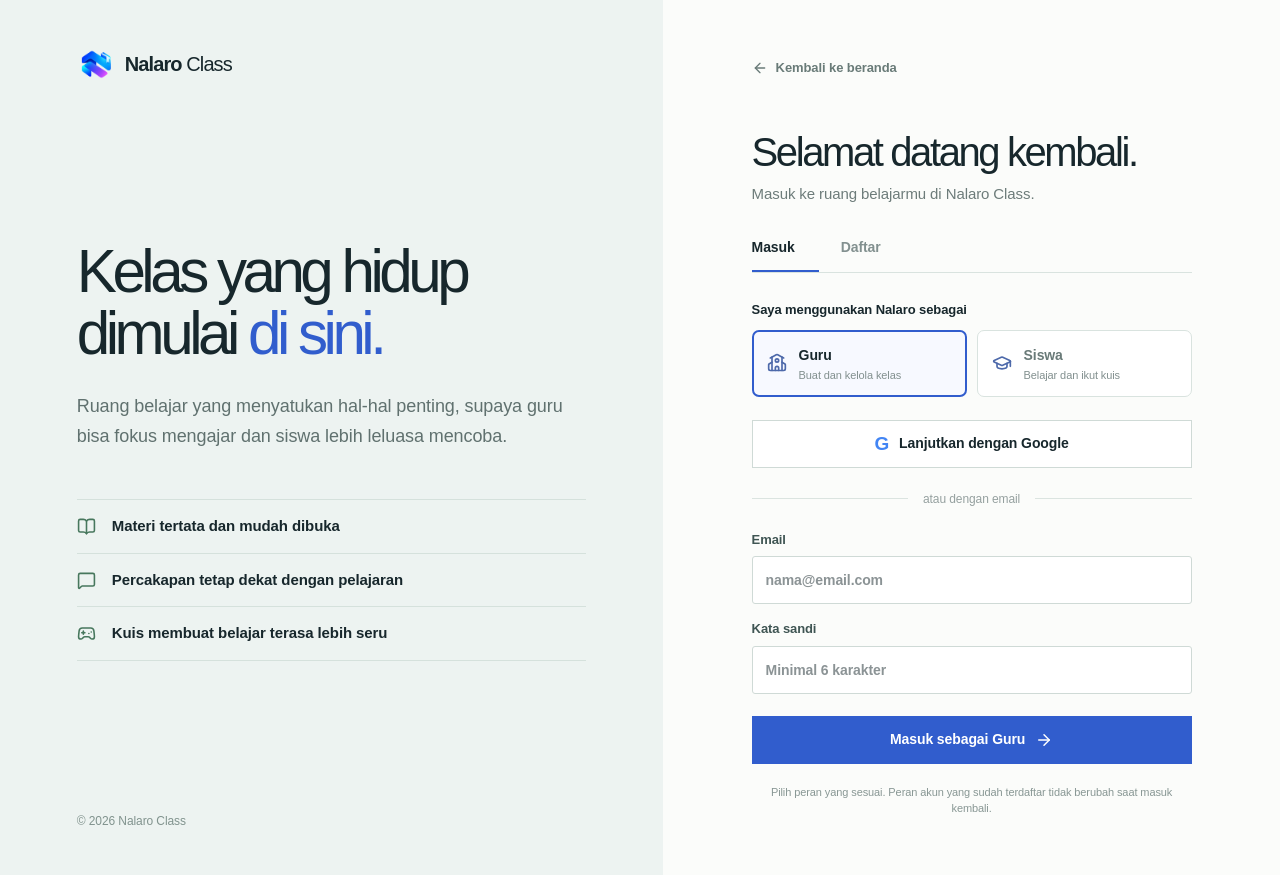
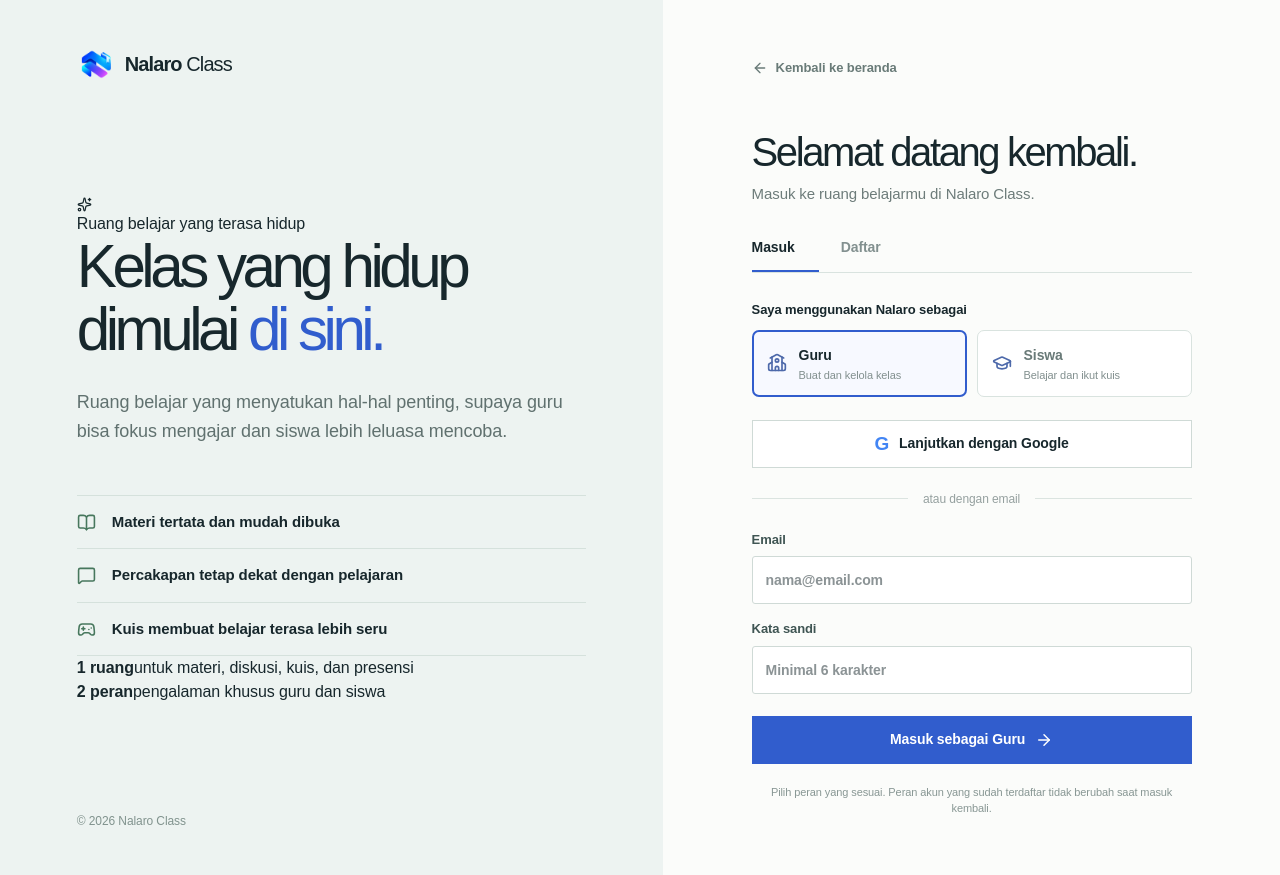
Before and after one commit to hulumzz/Quizzy, a React (Vite) app: page /login in a window 1280 px wide. Built offline with nearby package versions, Linux system fonts and the light colour scheme; no server answers.

Commit message:
feat: polish auth experience and use process loader

```diff
--- a/src/pages/Auth.jsx
+++ b/src/pages/Auth.jsx
@@ -1,7 +1,8 @@
 import { useState } from 'react';
-import { ArrowLeft, ArrowRight, BookOpen, Gamepad2, GraduationCap, Loader2, MessageSquare, School } from 'lucide-react';
+import { ArrowLeft, ArrowRight, BookOpen, Gamepad2, GraduationCap, MessageSquare, School, Sparkles } from 'lucide-react';
 import { Link } from 'react-router-dom';
 import Brand from '../components/Brand';
+import { ProcessLoader } from '../components/ui';
 import { useAuth } from '../context/useAuth';
 import '../styles/landing.css';
 
@@ -71,7 +72,7 @@
     <main className="nlr-auth">
       <aside className="nlr-auth__aside">
         <Link to="/" aria-label="Kembali ke Nalaro Class"><Brand /></Link>
-        <div className="nlr-auth__story"><h1>Kelas yang hidup<br />dimulai <em>di sini.</em></h1><p>Ruang belajar yang menyatukan hal-hal penting, supaya guru bisa fokus mengajar dan siswa lebih leluasa mencoba.</p><ul><li><BookOpen size={19} /> Materi tertata dan mudah dibuka</li><li><MessageSquare size={19} /> Percakapan tetap dekat dengan pelajaran</li><li><Gamepad2 size={19} /> Kuis membuat belajar terasa lebih seru</li></ul></div>
+        <div className="nlr-auth__story"><span className="nlr-auth__eyebrow"><Sparkles size={15} /> Ruang belajar yang terasa hidup</span><h1>Kelas yang hidup<br />dimulai <em>di sini.</em></h1><p>Ruang belajar yang menyatukan hal-hal penting, supaya guru bisa fokus mengajar dan siswa lebih leluasa mencoba.</p><ul><li><BookOpen size={19} /> Materi tertata dan mudah dibuka</li><li><MessageSquare size={19} /> Percakapan tetap dekat dengan pelajaran</li><li><Gamepad2 size={19} /> Kuis membuat belajar terasa lebih seru</li></ul><div className="nlr-auth__trust"><div><strong>1 ruang</strong><span>untuk materi, diskusi, kuis, dan presensi</span></div><div><strong>2 peran</strong><span>pengalaman khusus guru dan siswa</span></div></div></div>
         <small>© {new Date().getFullYear()} Nalaro Class</small>
       </aside>
       <div className="nlr-auth__main">
@@ -88,15 +89,15 @@
             {Object.entries(roleCopy).map(([value, copy]) => { const Icon = copy.icon; return <button key={value} type="button" aria-pressed={role === value} onClick={() => { setRole(value); setError(''); }}><Icon size={20} /><span><strong>{copy.label}</strong><small>{copy.description}</small></span></button>; })}
           </div>
           {error ? <div className="nlr-auth__error" role="alert">{error}</div> : null}
-          <button type="button" className="nlr-auth__google" disabled={busy} onClick={google}>{busy ? <Loader2 className="qz-spin" size={18} /> : <span className="nlr-auth__google-mark" aria-hidden="true">G</span>} Lanjutkan dengan Google</button>
+          <button type="button" className="nlr-auth__google" disabled={busy} onClick={google}>{busy ? <ProcessLoader size={19} label="Memproses login Google" /> : <span className="nlr-auth__google-mark" aria-hidden="true">G</span>} Lanjutkan dengan Google</button>
           <div className="nlr-auth__divider">atau dengan email</div>
           <form className="nlr-auth__form" onSubmit={emailAuth}>
             <label>Email<input type="email" autoComplete="email" placeholder="nama@email.com" value={email} required onChange={(event) => setEmail(event.target.value)} /></label>
             <label>Kata sandi<input type="password" autoComplete={mode === 'login' ? 'current-password' : 'new-password'} placeholder="Minimal 6 karakter" minLength={6} value={password} required onChange={(event) => setPassword(event.target.value)} /></label>
             {mode === 'register' ? <label>Ulangi kata sandi<input type="password" autoComplete="new-password" placeholder="Ketik ulang kata sandi" minLength={6} value={confirmPassword} required onChange={(event) => setConfirmPassword(event.target.value)} /></label> : null}
-            <button className="nlr-auth__submit" disabled={busy} type="submit">{busy ? <><Loader2 className="qz-spin" size={18} /> Memproses...</> : <>{mode === 'login' ? `Masuk sebagai ${roleCopy[role].label}` : `Daftar sebagai ${roleCopy[role].label}`} <ArrowRight size={18} /></>}</button>
+            <button className="nlr-auth__submit" disabled={busy} type="submit">{busy ? <><ProcessLoader size={20} label={mode === 'login' ? 'Memproses login' : 'Memproses pendaftaran'} /> Memproses...</> : <>{mode === 'login' ? `Masuk sebagai ${roleCopy[role].label}` : `Daftar sebagai ${roleCopy[role].label}`} <ArrowRight size={18} /></>}</button>
           </form>
-          {role === 'student' ? <><div className="nlr-auth__divider">atau</div><button type="button" className="nlr-auth__guest" disabled={busy} onClick={guest}><Gamepad2 size={17} /> Gabung kuis sebagai tamu</button></> : null}
+          {role === 'student' ? <><div className="nlr-auth__divider">atau</div><button type="button" className="nlr-auth__guest" disabled={busy} onClick={guest}>{busy ? <ProcessLoader size={18} label="Membuat akun tamu" /> : <Gamepad2 size={17} />} Gabung kuis sebagai tamu</button></> : null}
           <p className="nlr-auth__fineprint">Pilih peran yang sesuai. Peran akun yang sudah terdaftar tidak berubah saat masuk kembali.</p>
         </section>
       </div>
```
